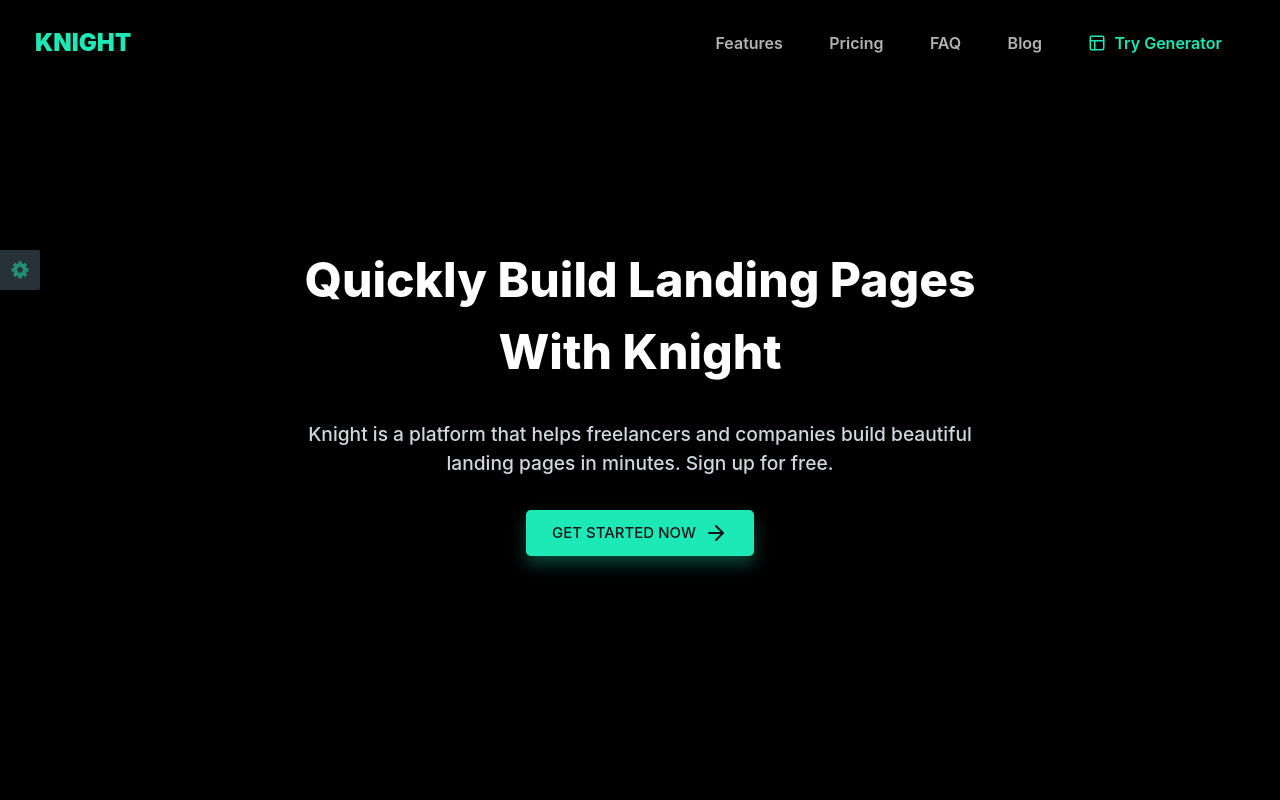
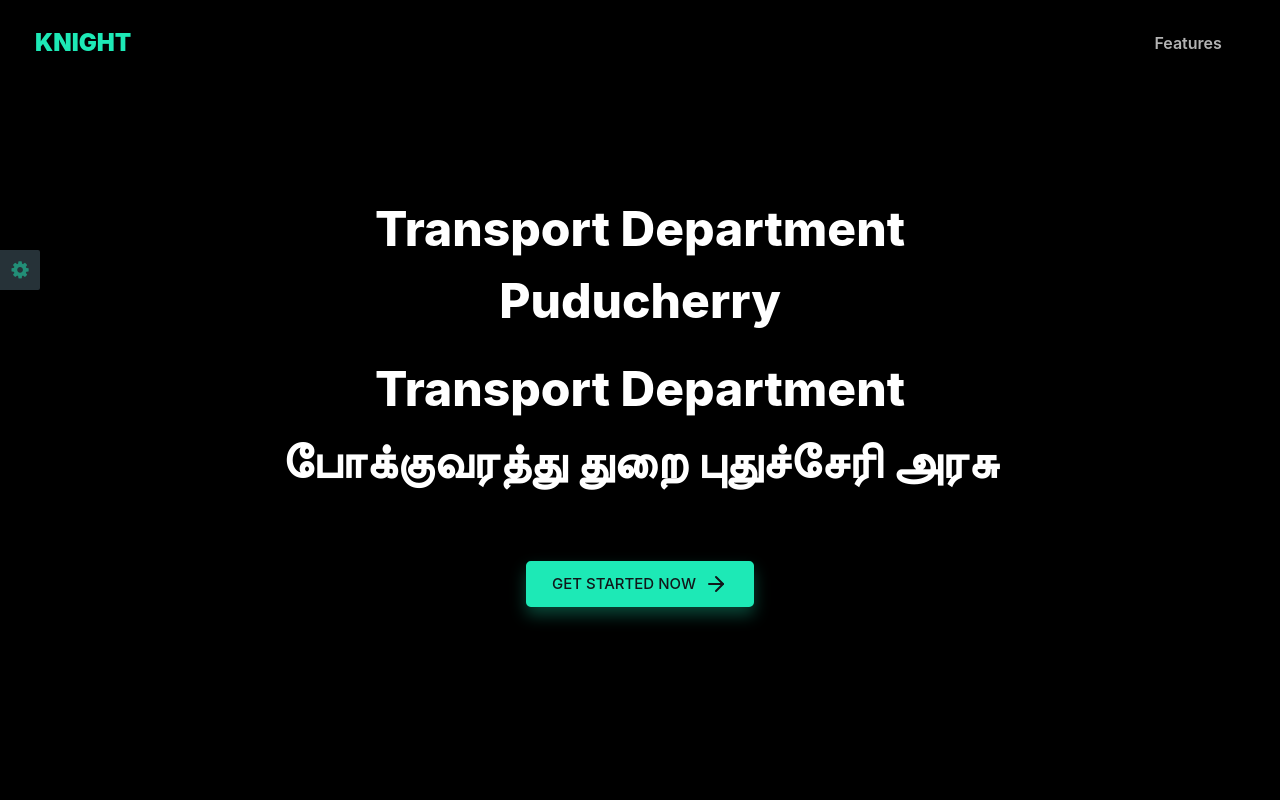
Before and after one commit to Siva8401/MC-Landing-Page, a plain HTML site: page index.html in a window 1280 px wide. Shown: the top 800 px of the page. Drawn offline with nearby package versions, Linux system fonts and the light colour scheme; a web font is replaced by a local one.

Commit message:
Update index.html

```diff
--- a/index.html
+++ b/index.html
@@ -4,9 +4,10 @@
     <!-- Required meta tags -->
     <meta charset="utf-8">
     <meta name="viewport" content="width=device-width, initial-scale=1, shrink-to-fit=no">
-    <title>Knight - Free Bootstrap 4 Product Landing Page Template</title>
+    <title>PY-MC Login</title>
+<link rel="icon" type="image/x-icon" href="govtofindia.png.png">
     <meta name="description"
-          content="Knight is a beautiful Bootstrap 4 template for product landing pages."/>
+          content="Click on Getstarted now to continue"/>
 
     <!--Inter UI font-->
     <link href="https://rsms.me/inter/inter-ui.css" rel="stylesheet">
@@ -38,21 +39,6 @@
                     <li class="nav-item">
                         <a class="nav-link page-scroll" href="#features">Features</a>
                     </li>
-                    <li class="nav-item">
-                        <a class="nav-link page-scroll" href="#pricing">Pricing</a>
-                    </li>
-                    <li class="nav-item">
-                        <a class="nav-link page-scroll" href="#faq">FAQ</a>
-                    </li>
-                    <li class="nav-item">
-                        <a class="nav-link page-scroll" href="#blog">Blog</a>
-                    </li>
-                    <li class="nav-item">
-                        <a class="nav-link page-scroll d-flex flex-row align-items-center text-primary" href="#">
-                            <em data-feather="layout" width="18" height="18" class="mr-2"></em>
-                            Try Generator
-                        </a>
-                    </li>
                 </ul>
             </div>
         </nav>
@@ -64,9 +50,9 @@
     <div class="container">
         <div class="row vh-md-100">
             <div class="col-md-8 col-sm-10 col-12 mx-auto my-auto text-center">
-                <h1 class="heading-black text-capitalize">Quickly build landing pages with Knight</h1>
-                <p class="lead py-3">Knight is a platform that helps freelancers and companies build beautiful landing
-                    pages in minutes. Sign up for free.</p>
+                <h1 class="heading-black text-capitalize">Transport Department Puducherry</h1>
+<h1 class="heading-black text-capitalize">Transport Department போக்குவரத்து துறை புதுச்சேரி அரசு</h1>
+                <p class="lead py-3"></p>
                 <button class="btn btn-primary d-inline-flex flex-row align-items-center">
                     Get started now
                     <em class="ml-2" data-feather="arrow-right"></em>
```
